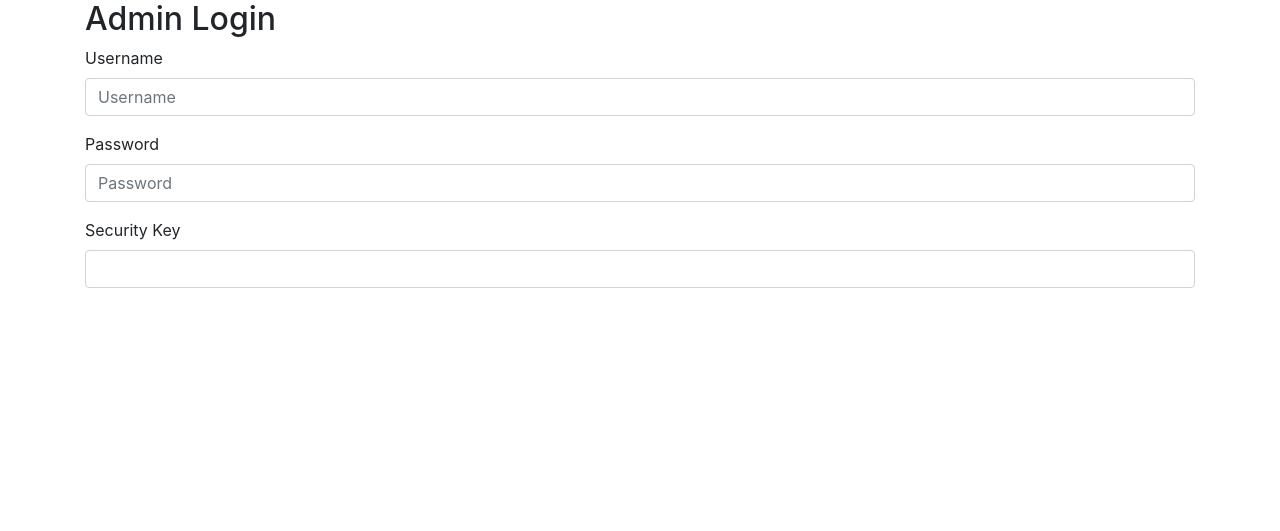
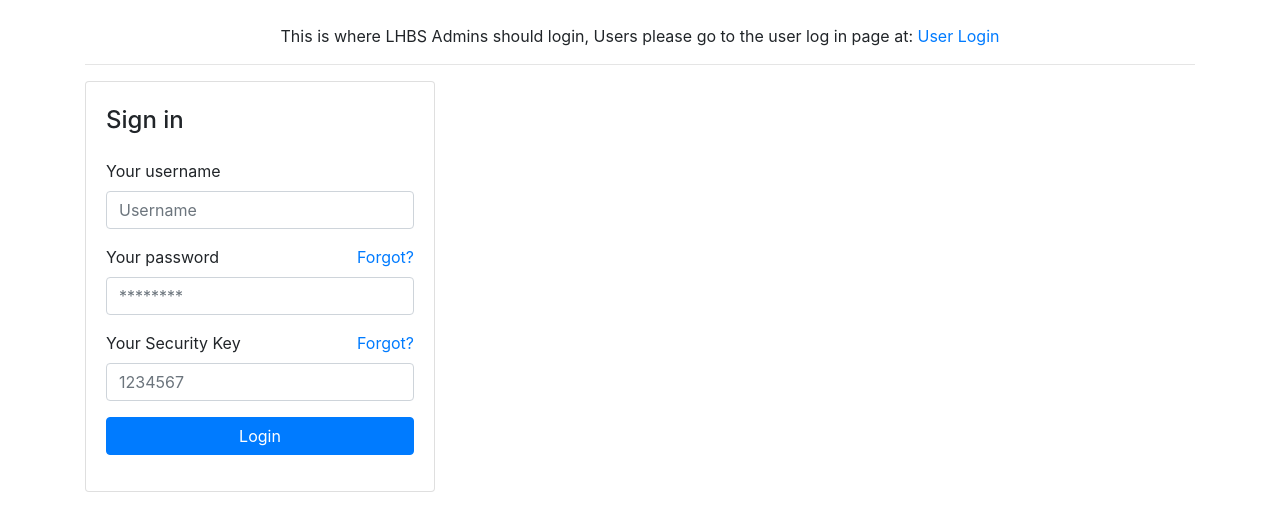
Before and after one commit to Will-Stewart/COMP2003-2020-GROUP-P-LHBS, a PHP site: page /loginAdmin.php in a window 1280 px wide. Shown: the part 82-613 px from the top of the page. Run offline with PHP 8.4, Linux system fonts and the light colour scheme.

Commit message:
Admin login page updated to conform to layout

```diff
--- a/website/loginAdmin.php
+++ b/website/loginAdmin.php
@@ -60,22 +60,43 @@
 <!--This is the admin login form-->
 
 <div class="container">
-    <h2>Admin Login</h2>
-    <form>
-        <div class="mb-3">
-            <label class="form-label">Username</label>
-            <input type="text" class="form-control" placeholder="Username" id="">
-        </div>
-        <div class="mb-3">
-            <label class="form-label">Password</label>
-            <input type="password" class="form-control" placeholder="Password" id="">
-        </div>
-        <div class="mb-3">
-            <label class="form-label">Security Key</label>
-            <input type="text" class="form-control" id="">
-        </div>
-    </form>
-</div>
+    <br>  <p class="text-center">This is where LHBS Admins should login, Users please go to the user log in page at: <a href="loginUser.php"> User Login</a></p>
+    <hr>
+
+    <div class="row">
+        <aside class="col-sm-4">
+            <div class="card">
+                <article class="card-body">
+                    <h4 class="card-title mb-4 mt-1">Sign in</h4>
+                    <form>
+                        <div class="form-group">
+                            <label>Your username</label>
+                            <input type="text" class="form-control" placeholder="Username" id="">
+                        </div> <!-- form-group// -->
+                        <div class="form-group">
+                            <a class="float-right" href="#">Forgot?</a>
+                            <label>Your password</label>
+                            <input type="password" class="form-control" placeholder="********" id="">
+                        </div> <!-- form-group// -->
+                        <div class="form-group">
+                            <a class="float-right" href="#">Forgot?</a>
+                            <label>Your Security Key</label>
+                            <input type="text" class="form-control" placeholder="1234567" id="">
+                        </div>
+                        <div class="form-group">
+                        </div> <!-- form-group// -->
+                        <div class="form-group">
+                            <button type="submit" class="btn btn-primary btn-block"> Login  </button>
+                        </div> <!-- form-group// -->
+                    </form>
+                </article>
+            </div> <!-- card.// -->
+
+        </aside> <!-- col.// -->
+        <aside class="col-sm-4">
+
+        </aside>
+    </div>
 
 
 
```
